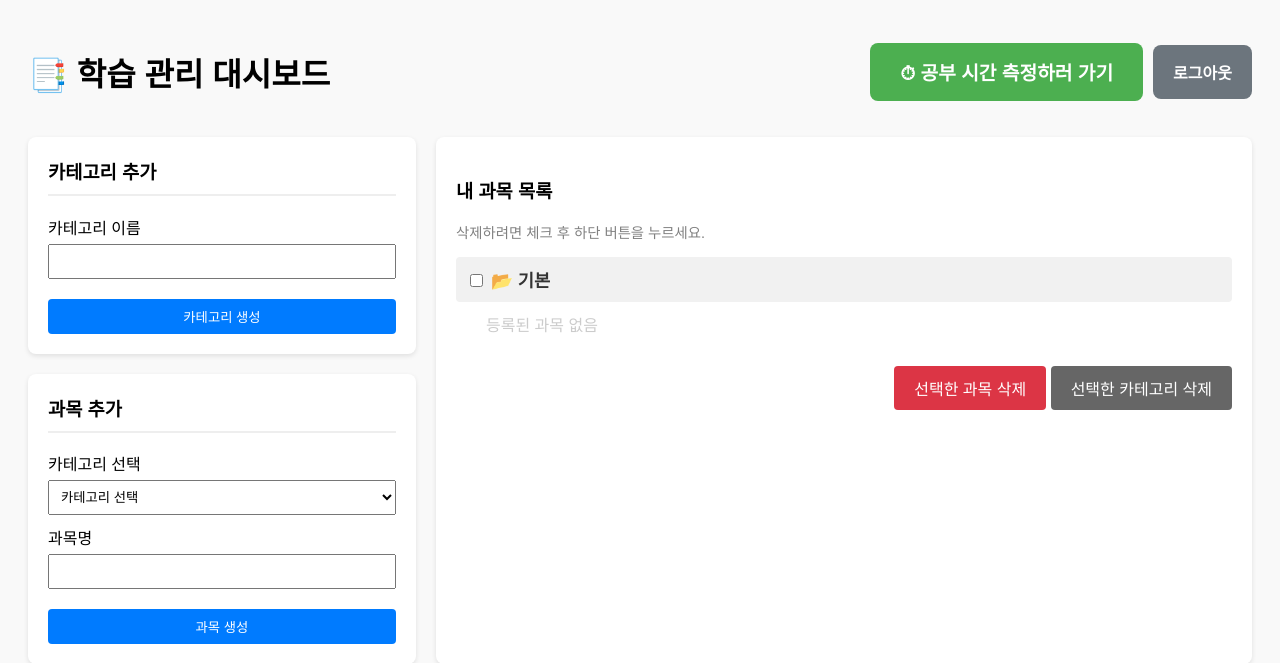
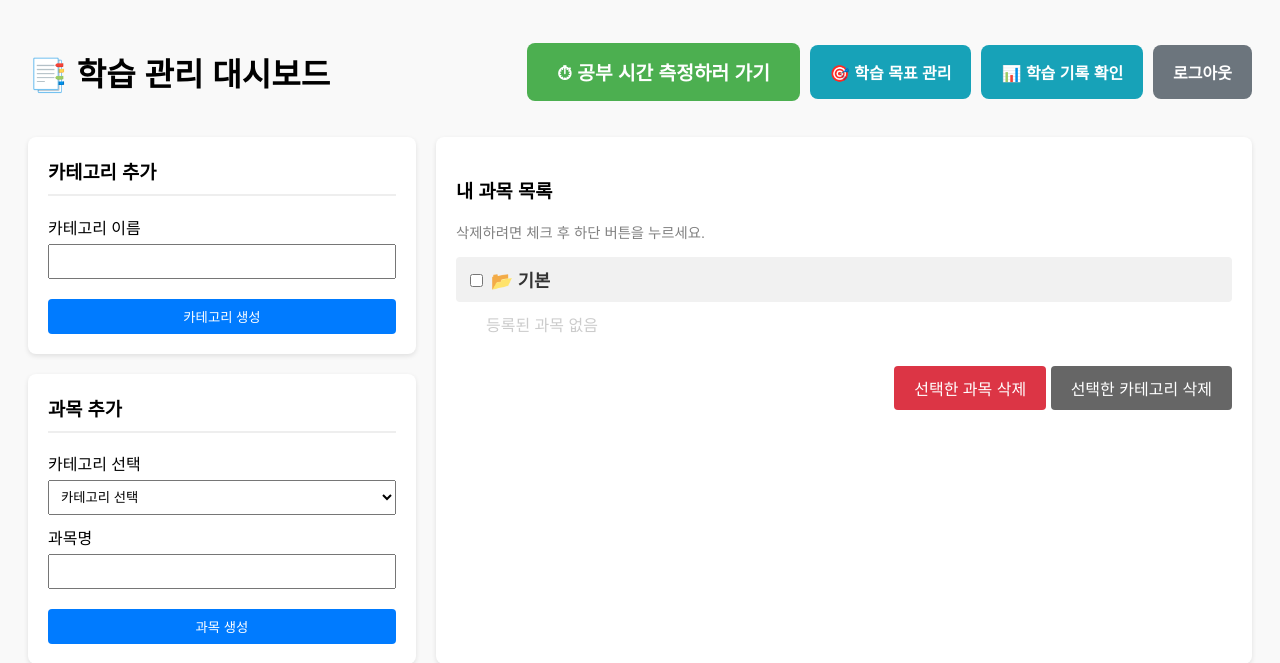
Before and after one commit to yummsseo/Study_Record, a Django app: page /subject/ in a window 1280 px wide. Shown: the top 663 px of the page. Run offline with Django 5.2, Linux system fonts and the light colour scheme; the visitor is signed in with stand-in values (Sample User, id 1); data comes from the database, SQL or seed files in the repository; data that the repository does not hold is empty.

Commit message:
목표 관리 & 기록 확인 네비게이션 버튼 추가

```diff
--- a/subject/static/subject/dashboard.css
+++ b/subject/static/subject/dashboard.css
@@ -25,6 +25,21 @@ body {
   font-size: 1.2rem;
   border-radius: 8px;
   font-weight: bold;
+}
+
+.nav-btn {
+  background-color: #17a2b8;
+  color: white;
+  padding: 15px 20px;
+  text-decoration: none;
+  font-size: 1rem;
+  border-radius: 8px;
+  font-weight: bold;
+  transition: background-color 0.2s;
+}
+
+.nav-btn:hover {
+  background-color: #138496;
 }
 
 .logout-btn {
--- a/subject/templates/subject/dashboard.html
+++ b/subject/templates/subject/dashboard.html
@@ -15,6 +15,11 @@
         <a href="{% url 'time_measure' %}" class="main-btn">
           ⏱ 공부 시간 측정하러 가기
         </a>
+
+        <a href="#" class="nav-btn"> 🎯 학습 목표 관리 </a>
+
+        <a href="#" class="nav-btn"> 📊 학습 기록 확인 </a>
+
         <button type="button" class="logout-btn" onclick="handleLogout()">
           로그아웃
         </button>
```
